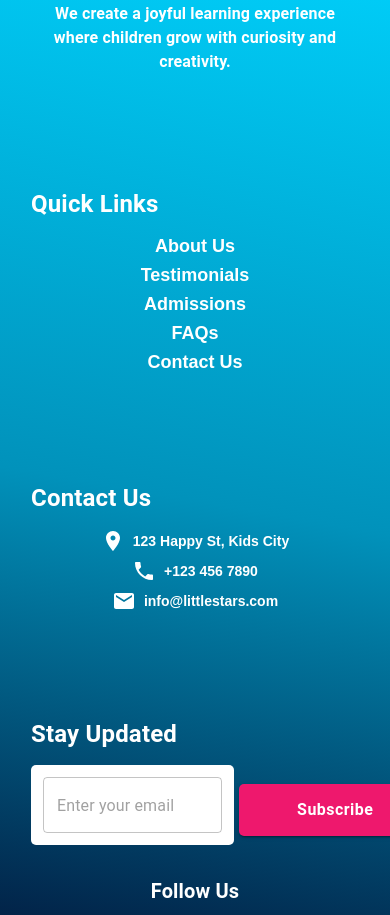
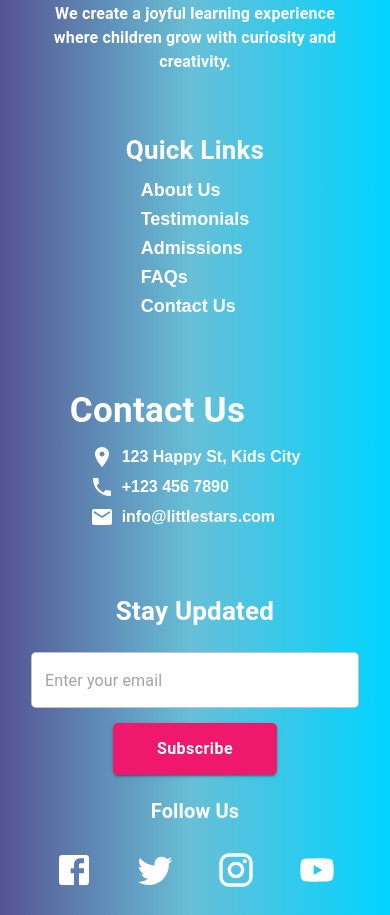
Before and after one commit to ornateinteriord/vidyarambhacademy, a React (Vite) app: page /admission in a window 390 px wide. Shown: the part 1080-1995 px from the top of the page. Built offline with nearby package versions, Linux system fonts and the light colour scheme.

Commit message:
Footer responsive updated

```diff
--- a/src/components/footer/Footer.css
+++ b/src/components/footer/Footer.css
@@ -1,6 +1,6 @@
 /* Footer Container */
 .footer {
-    background: linear-gradient(10deg, rgba(2,0,36,1) 0%, rgba(1,146,187,1) 49%, rgba(0,212,255,1) 100%);
+    background: linear-gradient(90deg, rgb(86, 83, 146) 0%, rgb(104, 191, 215) 49%, rgba(0,212,255,1) 100%);
     color: white;
     padding: 30px 15px;
     text-align: center;
@@ -37,7 +37,7 @@
     align-items: center;
     justify-content: flex-start;
     color: #fff;
-    font-size: 20px !important;
+    font-size: 22px !important;
 }
 
 /* Footer Text */
@@ -91,7 +91,7 @@
 .contact-item {
     display: flex;
     align-items: center;
-    justify-content: center;
+    justify-content: flex-start;
     gap: 8px;
     font-size: 14px;
     margin: 6px 0;
@@ -109,9 +109,6 @@
 .newsletter-section {
     width: 100%;
     max-width: 400px;
-    display: flex;
-    flex-direction: column !important;
-    align-items: center;
     gap: 10px;
     margin-top: 20px;
 }
@@ -119,9 +116,8 @@
 .newsletter-input {
     background: #ffffff;
     border-radius: 5px;
-    width: 100%;
+    width: 80%;
     border: none !important;
-
     font-size: 16px;
     text-align: center;
     outline: none !important;
@@ -137,7 +133,7 @@
     border: none;
     border-radius: 5px;
     cursor: pointer;
-    width: 50%;
+    width: 40%;
     text-align: center;
     font-size: 16px !important;
 }
@@ -175,8 +171,14 @@
     color: #fff;
     text-align: center;
 }
+
+.footer-contact{
+    justify-self: center !important;
+    padding-right: 75px !important;
+}
+
 /* Responsive Adjustments */
-@media (max-width: 480px) {
+@media (max-width: 400px) {
 
     .footer {
         padding: 25px 15px !important;
@@ -184,25 +186,27 @@
     }
 
     .footer-title {
-        font-size: 24px !important;
+        font-size: 26px !important;
         font-weight: bold !important;
-        margin-bottom: 12px !important;
+        /* margin-bottom: 2px !important; */
+        justify-self: center;
     }
 
     .footer-text {
         font-size: 16px !important;
         line-height: 1.5 !important;
-        margin-bottom: 15px !important;
+        /* margin-bottom: 15px !important; */
     }
 
     .footer-links {
         padding: 0 !important;
+        margin-top: 0 !important;
+        justify-self: center;
     }
 
     .footer-links a {
         font-size: 18px !important;
-        display: block !important;
-        margin: 6px 0 !important;
+        justify-self: start;
     }
 
     .social-icons {
@@ -215,6 +219,15 @@
         margin: 0 5px !important;
     }
 
+    .contact-item{
+        justify-self: flex-start;
+        font-size: 16px !important;
+    }
+    .footer-contact{
+        font-size: 35px !important;
+    }
+
+
     /* Centering Newsletter Input & Button */
     .newsletter-section {
         display: flex !important;
@@ -224,19 +237,21 @@
     }
 
     .newsletter-input {
-        font-size: 16px !important;
-        padding: 12px !important;
-        width: 90% !important;
-        max-width: 350px !important;
-        border-radius: 5px !important;
-        text-align: center !important;
-        margin-bottom: 10px !important; /* Ensures spacing */
+        background: #ffffff;
+        border-radius: 5px;
+        width: 100%;
+        border: none !important;
+        font-size: 16px;
+        margin-bottom: 10px !important;
+        text-align: center;
+        outline: none !important;
+
     }
 
     .newsletter-btn {
         font-size: 16px !important;
         padding: 12px !important;
-        width: 90% !important;
+        width: 50% !important;
         max-width: 350px !important;
         border-radius: 5px !important;
     }
--- a/src/components/footer/Footer.jsx
+++ b/src/components/footer/Footer.jsx
@@ -9,7 +9,7 @@ const Footer = () => {
     <Box mt={0} className="footer1">
       <footer className="footer">
         <Container maxWidth="lg">
-          <Grid container spacing={10} justifyContent="center">
+          <Grid container spacing={5} justifyContent="center">
 
             {/* About Section */}
             <Grid item xs={12} sm={4}>
@@ -22,8 +22,9 @@ const Footer = () => {
             </Grid>
 
             {/* Links Section */}
-            <Grid item xs={12} sm={2}>
+            <Grid item xs={12} sm={2} >
               <Typography variant="h6" mt={2} className="footer-title">Quick Links</Typography>
+
               <ul className="footer-links">
                 <li><Link to="/about">About Us</Link></li>
                 <li><Link to="/testimonials">Testimonials</Link></li>
@@ -34,17 +35,19 @@ const Footer = () => {
             </Grid>
 
             {/* Contact Details */}
-            <Grid item xs={12} mt={2} sm={3}>
-              <Typography variant="h6" className="footer-title">Contact Us</Typography>
+            <Grid item xs={12} mt={2} sm={3} >
+              <Typography variant="h6" className="footer-title footer-contact">Contact Us</Typography>
+              <Box justifySelf={'center'}>
               <p className="contact-item"><LocationOn /> 123 Happy St, Kids City</p>
               <p className="contact-item"><Phone /> +123 456 7890</p>
               <p className="contact-item"><Email /> info@littlestars.com</p>
+              </Box>
             </Grid>
 
             {/* Newsletter Signup */}
             <Grid item xs={12} mt={2} sm={3}>
               <Typography variant="h6" className="footer-title">Stay Updated</Typography>
-              <Box display={'flex'} sx={{width:'400px',alignItems:'center', justifyContent:'center',gap:'5px'}}>
+              <Box className="newsletter-section" display={'flex'} sx={{width:'400px',alignItems:'center', justifyContent:'center',gap:'5px'}}>
               <TextField  placeholder="Enter your email" className="newsletter-input" />
               <Button variant="contained" size="small" color="primary" className="newsletter-btn">Subscribe</Button>
               </Box>
--- a/src/components/heroSection/HeroSection.css
+++ b/src/components/heroSection/HeroSection.css
@@ -1,5 +1,5 @@
 .hero {
-  background: linear-gradient(90deg, rgba(2,0,36,1) 0%, rgba(1,146,187,1) 49%, rgba(0,212,255,1) 100%);
+  background: linear-gradient(90deg, rgb(127, 123, 198) 0%, rgba(1,146,187,1) 49%, rgba(0,212,255,1) 100%);
   padding: 20px;
 }
 
@@ -10,13 +10,13 @@
   display: flex;
   align-items: center;
   justify-content: space-around;
-  background: linear-gradient(90deg, rgba(2,0,36,1) 0%, rgba(1,146,187,1) 49%, rgba(0,212,255,1) 100%);
+  background: linear-gradient(90deg, rgb(127, 123, 198) 0%, rgba(1,146,187,1) 49%, rgba(0,212,255,1) 100%);
   position: relative;
   flex-wrap: wrap; /* Allow wrapping for small screens */
 }
 
 .hero-background {
-  background: linear-gradient(90deg, rgba(2,0,36,1) 0%, rgba(1,146,187,1) 49%, rgba(0,212,255,1) 100%);
+  background: linear-gradient(90deg, rgb(127, 123, 198) 0%, rgba(1,146,187,1) 49%, rgba(0,212,255,1) 100%);
 }
 
 .toy {
@@ -261,7 +261,7 @@
 /*
 ---------------------about us ---------------------*/
 .preschool-hero {
-  /* margin-top: 35px; */
+  margin-top: 0 !important;
   display: flex;
   flex-direction: column;
   align-items: center;
@@ -344,14 +344,18 @@
   text-transform: none !important;
 }
 
-@media (min-width: 456px) {
+@media (min-width: 350px) {
   .preschool-button {
     width: auto !important;
     justify-self: center !important;
-    font-size: 18px;
+    font-size: 18px !important;
   }
   .preschool-hero{
-    background: linear-gradient(90deg, rgb(127, 123, 198) 0%, rgba(1,146,187,1) 49%, rgba(0,212,255,1) 100%);
+    margin-top: 35px !important;
+    background: linear-gradient(90deg, rgb(127, 123, 198) 0%, rgba(1,146,187,1) 49%, rgba(0,212,255,1) 100%) !important;
+  }
+  .preschool-heading{
+    justify-self: flex-start;
   }
 }
 
--- a/src/components/navBar/Navbar.css
+++ b/src/components/navBar/Navbar.css
@@ -7,6 +7,9 @@
   top: 0;
   box-shadow: 0px 4px 10px rgba(0, 0, 0, 0.1);
   font-family: 'Arial', sans-serif;
+  display: 'flex';
+  align-items: center;
+  justify-content: center;
 }
 
 /* Toolbar layout */
@@ -30,7 +33,7 @@
 }
 
 .nav-links .MuiButton-root {
-  color: black;
+  color: black !important;
   justify-self: center !important;
   font-weight: 600;
   text-transform: none;
@@ -39,7 +42,7 @@
 
 /* Button focus effect */
 .nav-links .MuiButton-root:focus {
-  color: #ee186d;
+  color: #ee186d !important;
   border-radius: 8px;
 }
 
@@ -50,7 +53,7 @@
   background-color: #ee186d !important;
   color: white !important;
   text-transform: capitalize !important;
-  padding: 10px 30px !important;
+  padding: 10px 25px !important;
   font-weight: bold !important;
 }
 
```
